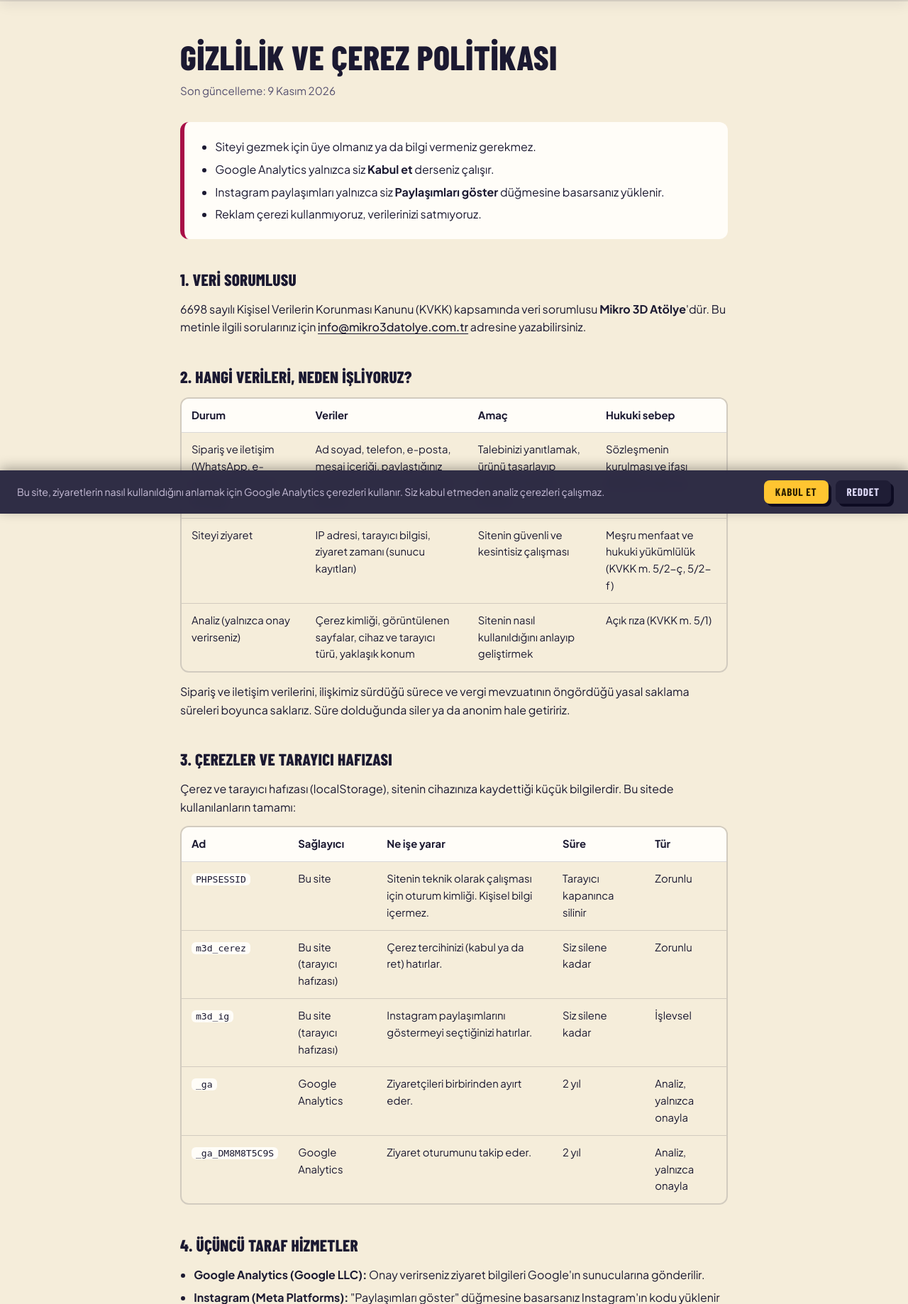
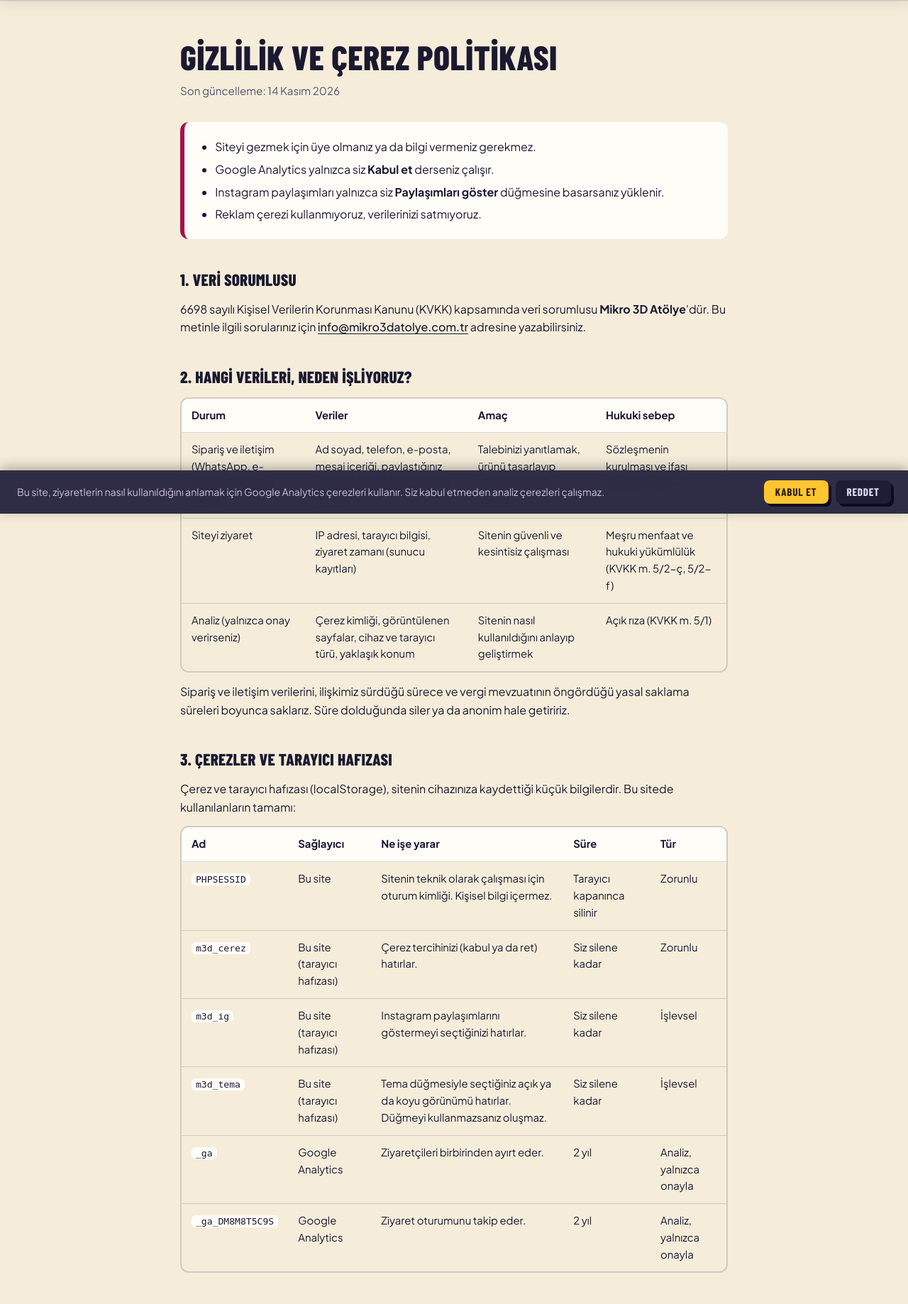
Before and after one commit to iisafca/mikro3datolye, a PHP site: page /gizlilik.php in a window 1280 px wide. Shown: the part 76-1914 px from the top of the page at 71% size. Run offline with PHP 8.4, Linux system fonts and the light colour scheme.

Commit message:
Gizlilik: tema tercihi kaydı (m3d_tema) tabloya eklendi

```diff
--- a/site/gizlilik.php
+++ b/site/gizlilik.php
@@ -5,7 +5,7 @@ $ig    = 'https://www.instagram.com/mikro3datolye';
 $wa    = 'https://wa.me/905346668102';
 // Veri sorumlusu: şahıs işletmesiyse ad soyad, şirketse ticari unvan yazın.
 $sorumlu    = 'Mikro 3D Atölye';
-$guncelleme = '9 Kasım 2026';
+$guncelleme = '14 Kasım 2026';
 function e($s){ return htmlspecialchars($s, ENT_QUOTES, 'UTF-8'); }
 ?><!doctype html><html lang="tr"><head><meta charset="utf-8"><meta name="viewport" content="width=device-width,initial-scale=1">
 <script>
@@ -95,6 +95,7 @@ function loadAnalytics(){
       <tr><td><code>PHPSESSID</code></td><td>Bu site</td><td>Sitenin teknik olarak çalışması için oturum kimliği. Kişisel bilgi içermez.</td><td>Tarayıcı kapanınca silinir</td><td>Zorunlu</td></tr>
       <tr><td><code>m3d_cerez</code></td><td>Bu site (tarayıcı hafızası)</td><td>Çerez tercihinizi (kabul ya da ret) hatırlar.</td><td>Siz silene kadar</td><td>Zorunlu</td></tr>
       <tr><td><code>m3d_ig</code></td><td>Bu site (tarayıcı hafızası)</td><td>Instagram paylaşımlarını göstermeyi seçtiğinizi hatırlar.</td><td>Siz silene kadar</td><td>İşlevsel</td></tr>
+      <tr><td><code>m3d_tema</code></td><td>Bu site (tarayıcı hafızası)</td><td>Tema düğmesiyle seçtiğiniz açık ya da koyu görünümü hatırlar. Düğmeyi kullanmazsanız oluşmaz.</td><td>Siz silene kadar</td><td>İşlevsel</td></tr>
       <tr><td><code>_ga</code></td><td>Google Analytics</td><td>Ziyaretçileri birbirinden ayırt eder.</td><td>2 yıl</td><td>Analiz, yalnızca onayla</td></tr>
       <tr><td><code>_ga_DM8M8T5C9S</code></td><td>Google Analytics</td><td>Ziyaret oturumunu takip eder.</td><td>2 yıl</td><td>Analiz, yalnızca onayla</td></tr>
     </tbody>
```
